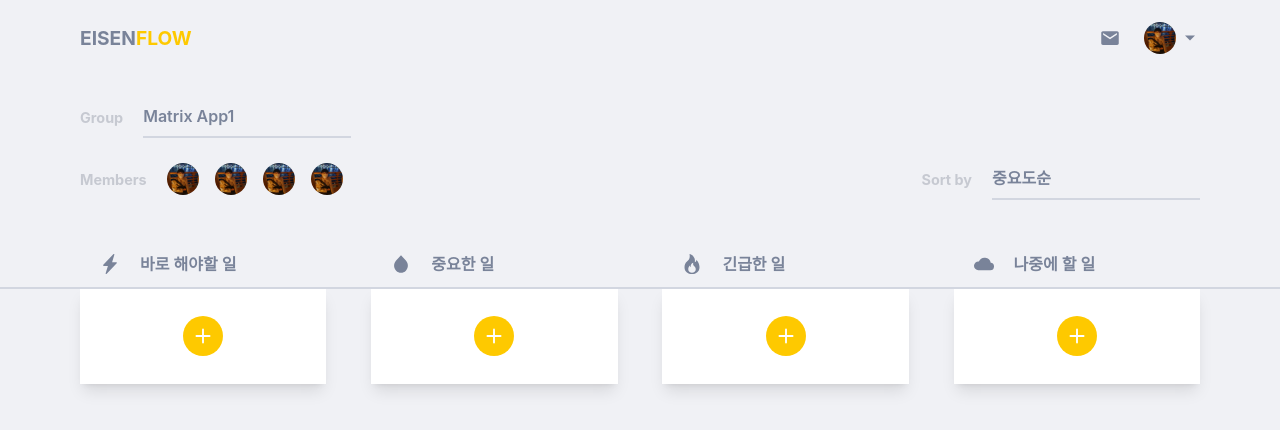
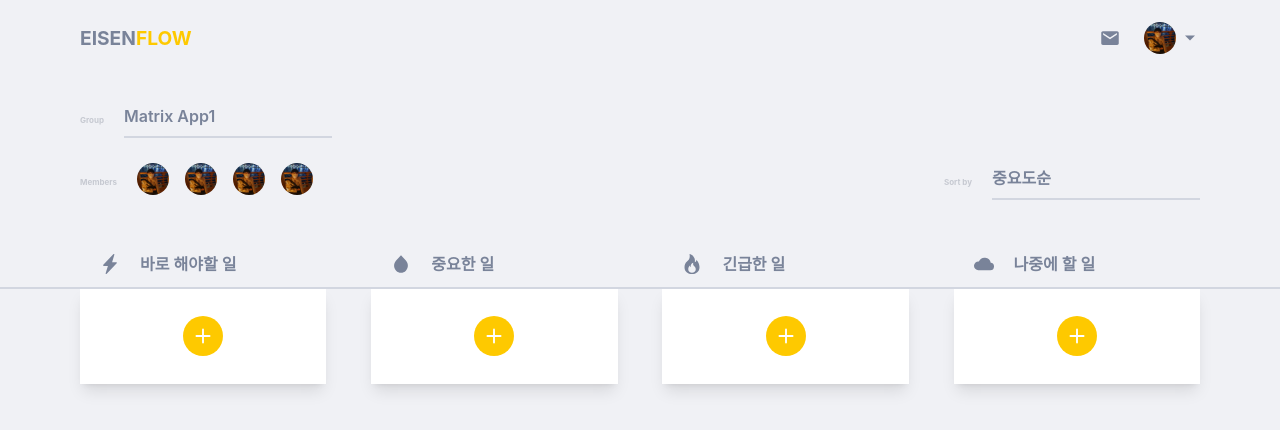
Before and after one commit to YongJaeHyun/Eisenflow, a React (Create React App) app: page / in a window 1280 px wide. Shown: the top 430 px of the page. Built offline with nearby package versions, Linux system fonts and the light colour scheme.

Commit message:
폰트 사이즈 md, 2md, 3md 추가, sm 크기 변경

```diff
--- a/tailwind.config.js
+++ b/tailwind.config.js
@@ -4,7 +4,10 @@ module.exports = {
   theme: {
     fontSize: {
       xs: "0.2rem",
-      sm: "0.9rem",
+      sm: "0.5rem",
+      md: "0.7rem",
+      "2md": "0.8rem",
+      "3md": "0.9rem",
       base: "1rem",
       lg: "1.2rem",
       xl: "1.25rem",
```
